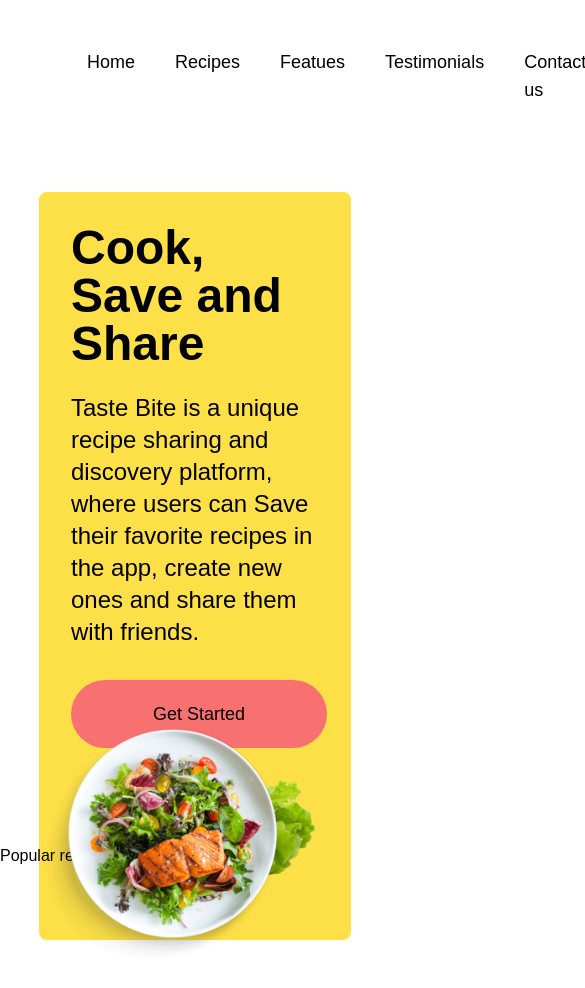
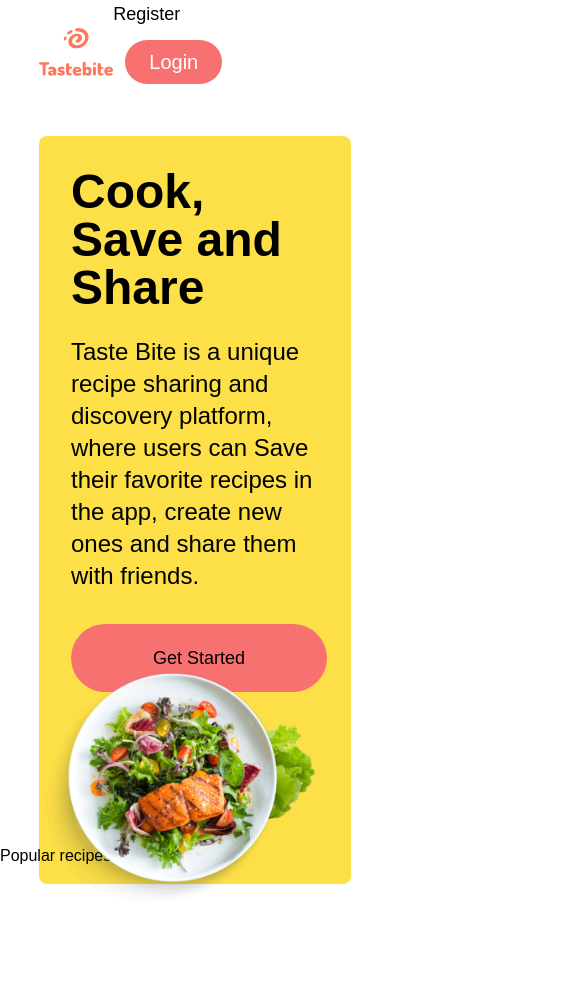
Before and after one commit to DennohKim/Tastebite-Recipe-App, a React (Create React App) app in the folder tastebite-client/: page / in a window 390 px wide. Shown: the top 988 px of the page, 585 px wide, since content can reach past the window. Built offline with nearby package versions, Linux system fonts and the light colour scheme.

Commit message:
fix:made my website responsive

```diff
--- a/tastebite-client/src/components/TopNav.js
+++ b/tastebite-client/src/components/TopNav.js
@@ -8,7 +8,7 @@
         <div className='pt-2 pl-'>
             <img src={logo} alt="logo"></img>
         </div>
-        <div className='flex-6 '>
+        <div className='flex-6 hidden md:flex'>
             <ul className='flex justify-center m-0 p-12 list-none text-lg font-light cursor-pointer mr-9'>
                 <li className='mr-10 hover:text-yellow-300'>Home</li>
                 <li className='mr-10 hover:text-yellow-300'>Recipes</li>
--- a/tastebite-client/tailwind.config.js
+++ b/tastebite-client/tailwind.config.js
@@ -4,6 +4,12 @@
     "./src/**/*.{js,jsx,ts,tsx}",
   ],
   theme: {
+    screens: {
+      sm: '480px',
+      md: '768px',
+      lg: '976px',
+      xl: '1440px'
+    },
     extend: {},
   },
   plugins: [],
```
